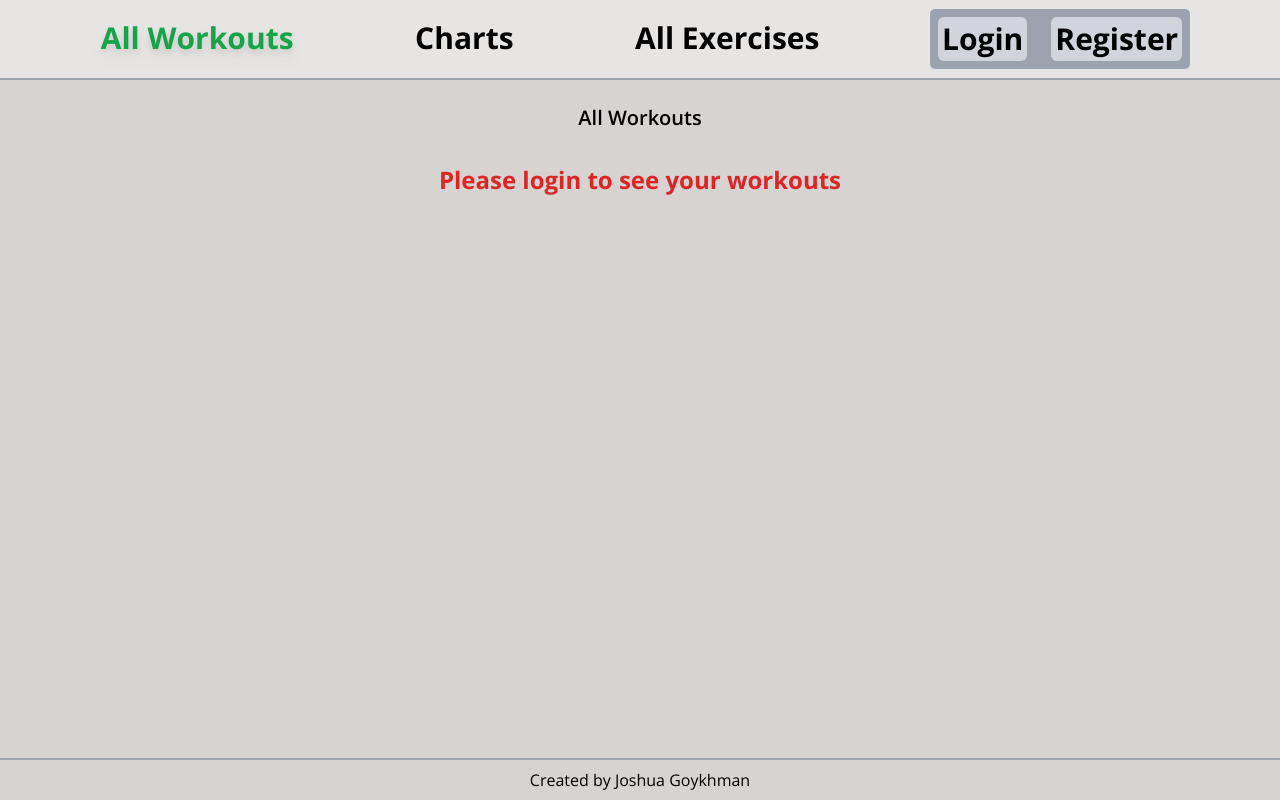
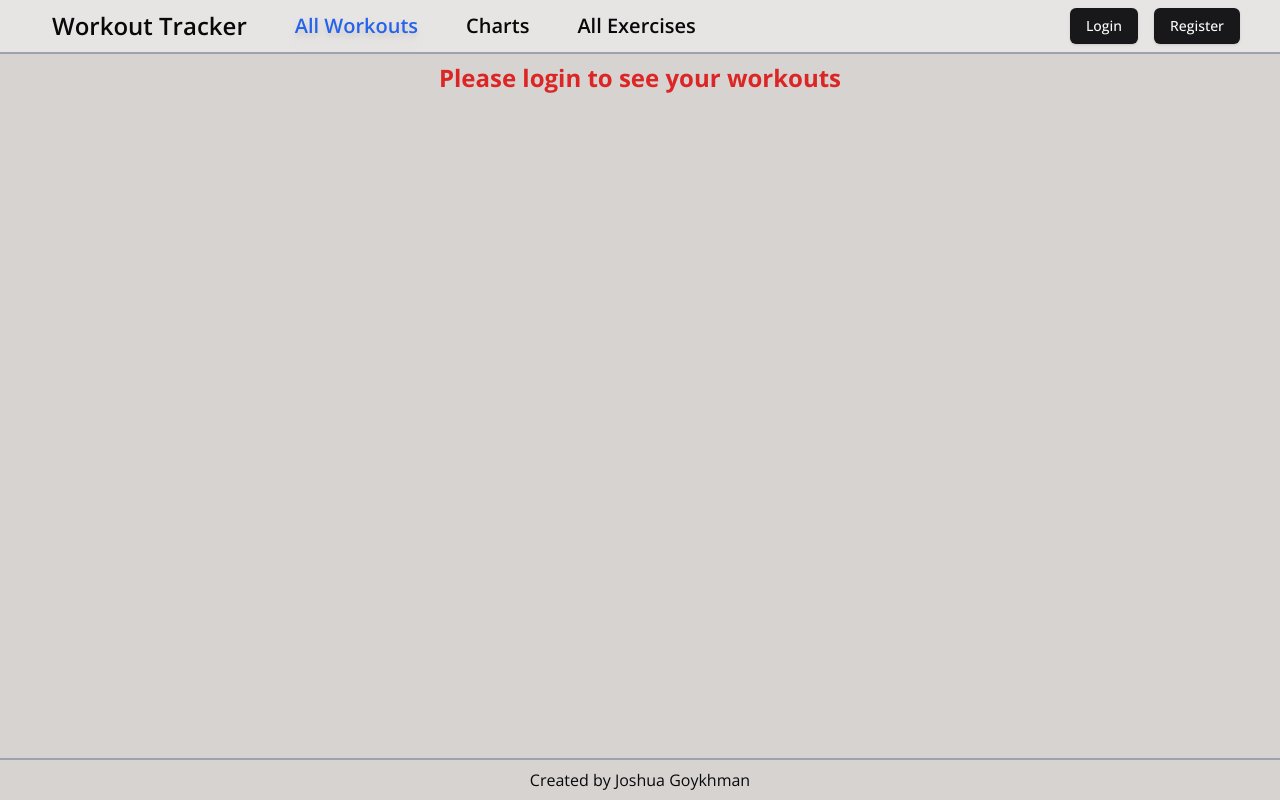
Before and after one commit to jgoyk/WorkoutTracker, a React (Vite) app in the folder frontend/: page / in a window 1280 px wide. Built offline with nearby package versions, Linux system fonts and the light colour scheme.

Commit message:
Implemented shadcn and modified home,login, and register page css

```diff
--- a/frontend/src/components/navBar.jsx
+++ b/frontend/src/components/navBar.jsx
@@ -1,45 +1,49 @@
 import { useContext } from "react"
 import { Link, NavLink } from "react-router-dom"
 import { AuthContext } from "../context/authContext"
-
+import { Button } from "@/components/ui/button"
 
 function NavBar() {
   const {currentUser, logout} = useContext(AuthContext)
     return (
-      <div className="flex flex-row border-b-2 border-gray-400 py-2 px-10 justify-around">
+      <div className="flex flex-row border-b-2 border-gray-400 py-2 px-10 justify-between">
+        <div className="flex flex-row gap-6">
+          <div className="flex font-semibold text-2xl px-3 items-center cursor-default">Workout Tracker</div>
           <NavLink to={"/"}
             className={({ isActive, isPending }) =>
-            isPending ? "text-red-400 font-bold text-3xl p-3" : isActive ? "text-green-600 drop-shadow-lg font-bold text-3xl p-3" : "font-bold text-3xl p-3"
+              `flex font-semibold text-xl px-3 items-center hover:text-blue-700 ${isPending ? "text-blue-100 drop-shadow-lg" : isActive ? "text-blue-600 drop-shadow-lg" : ""}`
             }>
             All Workouts
           </NavLink>
           <NavLink to={"/charts"}
             className={({ isActive, isPending }) =>
-            isPending ? "text-red-400 font-bold text-3xl p-3" : isActive ? "text-green-600 drop-shadow-lg font-bold text-3xl p-3" : "font-bold text-3xl p-3"
+              `flex font-semibold text-xl px-3 items-center hover:text-blue-600 ${isPending ? "text-blue-100 drop-shadow-lg" : isActive ? "text-blue-600 drop-shadow-lg" : ""}`
             }>
               Charts
           </NavLink>
           <NavLink to={"/exercises"}
             className={({ isActive, isPending }) =>
-            isPending ? "text-red-400 font-bold text-3xl p-3" : isActive ? "text-green-600 drop-shadow-lg font-bold text-3xl p-3" : "font-bold text-3xl p-3"
+              `flex font-semibold text-xl px-3 items-center hover:text-blue-600 ${isPending ? "text-blue-100 drop-shadow-lg" : isActive ? "text-blue-600 drop-shadow-lg" : ""}`
             }>
               All Exercises
           </NavLink>
-        {/* <div>{currentUser?.username}</div> */}
+        </div>
+
         {currentUser ?
-          <button onClick={logout} className="font-semibold text-xl">Logout</button> :
-          <div className="flex flex-row gap-6 border bg-gray-400 rounded-md p-2">
-            <NavLink to={"/login" }
-              className={({ isActive, isPending }) =>
-                isPending ? "text-red-400 font-bold text-3xl bg-gray-300 rounded-md" : isActive ? "text-green-600 drop-shadow-lg font-bold text-3xl bg-gray-300 rounded-md p-1" : "font-bold text-3xl bg-gray-300 rounded-md hover:bg-gray-600 hover:text-white p-1"
-              }>
+
+          <Button onClick={logout} className="">Logout</Button>
+
+          :
+          <div className="flex flex-row min-h-full items-center gap-4">
+            <NavLink to={"/login" }>
+              <Button className="">
                 Login
+              </Button>
             </NavLink>
-            <NavLink to={"/register" }
-              className={({ isActive, isPending }) =>
-                isPending ? "text-red-400 font-bold text-3xl" : isActive ? "text-green-600 drop-shadow-lg font-bold text-3xl bg-gray-300 rounded-md p-1" : "font-bold text-3xl  bg-gray-300 rounded-md hover:bg-gray-600 hover:text-white p-1"
-              }>
+            <NavLink to={"/register" }>
+              <Button className="">
                 Register
+              </Button>
             </NavLink>
           </div>
         }
--- /dev/null
+++ b/frontend/src/components/ui/button.jsx
@@ -0,0 +1,48 @@
+import * as React from "react"
+import { Slot } from "@radix-ui/react-slot"
+import { cva } from "class-variance-authority";
+
+import { cn } from "@/lib/utils"
+
+const buttonVariants = cva(
+  "inline-flex items-center justify-center whitespace-nowrap rounded-md text-sm font-medium transition-colors focus-visible:outline-none focus-visible:ring-1 focus-visible:ring-ring disabled:pointer-events-none disabled:opacity-50",
+  {
+    variants: {
+      variant: {
+        default:
+          "bg-primary text-primary-foreground shadow hover:bg-primary/90",
+        destructive:
+          "bg-destructive text-destructive-foreground shadow-sm hover:bg-destructive/90",
+        outline:
+          "border border-input bg-background shadow-sm hover:bg-accent hover:text-accent-foreground",
+        secondary:
+          "bg-secondary text-secondary-foreground shadow-sm hover:bg-secondary/80",
+        ghost: "hover:bg-accent hover:text-accent-foreground",
+        link: "text-primary underline-offset-4 hover:underline",
+      },
+      size: {
+        default: "h-9 px-4 py-2",
+        sm: "h-8 rounded-md px-3 text-xs",
+        lg: "h-10 rounded-md px-8",
+        icon: "h-9 w-9",
+      },
+    },
+    defaultVariants: {
+      variant: "default",
+      size: "default",
+    },
+  }
+)
+
+const Button = React.forwardRef(({ className, variant, size, asChild = false, ...props }, ref) => {
+  const Comp = asChild ? Slot : "button"
+  return (
+    (<Comp
+      className={cn(buttonVariants({ variant, size, className }))}
+      ref={ref}
+      {...props} />)
+  );
+})
+Button.displayName = "Button"
+
+export { Button, buttonVariants }
--- a/frontend/src/index.css
+++ b/frontend/src/index.css
@@ -5,3 +5,117 @@
 body {
     @apply font-openSans;
 }
+
+@layer base {
+  :root {
+
+        --background: 0 0% 100%;
+
+        --foreground: 240 10% 3.9%;
+
+        --card: 0 0% 100%;
+
+        --card-foreground: 240 10% 3.9%;
+
+        --popover: 0 0% 100%;
+
+        --popover-foreground: 240 10% 3.9%;
+
+        --primary: 240 5.9% 10%;
+
+        --primary-foreground: 0 0% 98%;
+
+        --secondary: 240 4.8% 95.9%;
+
+        --secondary-foreground: 240 5.9% 10%;
+
+        --muted: 240 4.8% 95.9%;
+
+        --muted-foreground: 240 3.8% 46.1%;
+
+        --accent: 240 4.8% 95.9%;
+
+        --accent-foreground: 240 5.9% 10%;
+
+        --destructive: 0 84.2% 60.2%;
+
+        --destructive-foreground: 0 0% 98%;
+
+        --border: 240 5.9% 90%;
+
+        --input: 240 5.9% 90%;
+
+        --ring: 240 10% 3.9%;
+
+        --chart-1: 12 76% 61%;
+
+        --chart-2: 173 58% 39%;
+
+        --chart-3: 197 37% 24%;
+
+        --chart-4: 43 74% 66%;
+
+        --chart-5: 27 87% 67%;
+
+        --radius: 0.5rem
+    }
+  .dark {
+
+        --background: 240 10% 3.9%;
+
+        --foreground: 0 0% 98%;
+
+        --card: 240 10% 3.9%;
+
+        --card-foreground: 0 0% 98%;
+
+        --popover: 240 10% 3.9%;
+
+        --popover-foreground: 0 0% 98%;
+
+        --primary: 0 0% 98%;
+
+        --primary-foreground: 240 5.9% 10%;
+
+        --secondary: 240 3.7% 15.9%;
+
+        --secondary-foreground: 0 0% 98%;
+
+        --muted: 240 3.7% 15.9%;
+
+        --muted-foreground: 240 5% 64.9%;
+
+        --accent: 240 3.7% 15.9%;
+
+        --accent-foreground: 0 0% 98%;
+
+        --destructive: 0 62.8% 30.6%;
+
+        --destructive-foreground: 0 0% 98%;
+
+        --border: 240 3.7% 15.9%;
+
+        --input: 240 3.7% 15.9%;
+
+        --ring: 240 4.9% 83.9%;
+
+        --chart-1: 220 70% 50%;
+
+        --chart-2: 160 60% 45%;
+
+        --chart-3: 30 80% 55%;
+
+        --chart-4: 280 65% 60%;
+
+        --chart-5: 340 75% 55%
+    }
+}
+
+@layer base {
+  * {
+    @apply border-border;
+    }
+  body {
+    @apply bg-background text-foreground;
+    }
+}
--- /dev/null
+++ b/frontend/src/lib/utils.js
@@ -0,0 +1,6 @@
+import { clsx } from "clsx";
+import { twMerge } from "tailwind-merge"
+
+export function cn(...inputs) {
+  return twMerge(clsx(inputs));
+}
--- a/frontend/src/routes/home.jsx
+++ b/frontend/src/routes/home.jsx
@@ -47,7 +47,6 @@
 
   return (
     <div className="w-full h-full flex flex-col ">
-      <div className="text-xl font-semibold p-2 m-4 text-center">All Workouts</div>
       {workouts.map((workout, idx) => (
         <WorkoutDetails currentUser={currentUser} currentToken={currentToken} key={idx} workout={workout} onDeleteWorkout={handleDeleteWorkout} onEditWorkout={handleEditWorkout}/>
       ))}
@@ -55,6 +54,7 @@
         <div className="font-bold text-center p-2 text-2xl text-red-600">
           Please login to see your workouts
         </div>
+
         :
         <WorkoutForm currentUser={currentUser} currentToken={currentToken} onAddWorkout={handleAddWorkout}/>
       }
--- a/frontend/src/routes/login.jsx
+++ b/frontend/src/routes/login.jsx
@@ -2,6 +2,7 @@
 import { Link, useNavigate } from "react-router-dom"
 import axios from "axios";
 import { AuthContext } from "../context/authContext.jsx";
+import { Button } from "@/components/ui/button.jsx";
 
 function Register() {
   const [inputs, setInputs] = useState({
@@ -31,7 +32,7 @@
 
 return (
   <div className="w-full h-full flex flex-col p-2">
-    <div className="font-bold text-2xl text-center">Login Page</div>
+    <div className="font-semibold text-center text-xl py-2">Login</div>
     <div className=" flex flex-row w-full justify-center p-2">
       <div className="flex flex-col max-w-md border-2 rounded-md border-gray-600 py-8 px-4 bg-gray-300">
         {err && <p className="text-red-600 font-bold text-center pt-4">Error: {err}</p>}
@@ -43,7 +44,7 @@
                 <input required type="password" placeholder="password" name='password' onChange={handleChange} className="bg-gray-50 border border-gray-300 text-gray-900 text-sm rounded-lg focus:ring-blue-500 focus:border-blue-500 block w-full p-2.5"/>
             </div>
             <div className="flex flex-row justify-center w-full py-2">
-                <button onClick={handleSubmit} className="shadow-md rounded-lg bg-green-300 p-2 border border-black hover:bg-green-400">Login</button>
+                <Button onClick={handleSubmit} className="">Login</Button>
             </div>
         </form>
         <span className="text-center">
--- a/frontend/src/routes/register.jsx
+++ b/frontend/src/routes/register.jsx
@@ -1,6 +1,7 @@
 import { useState } from "react"
 import { Link, useNavigate } from "react-router-dom"
 import axios from "axios";
+import { Button } from "@/components/ui/button";
 
 
 function Register() {
@@ -30,25 +31,21 @@
 
     return (
       <div className="w-full h-full flex flex-col p-2">
-        <div className="font-bold text-2xl text-center">
-            Register
-        </div>
+        <div className="font-semibold text-center text-xl py-2">Register</div>
         <div className="flex flex-row w-full justify-center p-2">
             <div className="flex flex-col max-w-md border-2 rounded-md border-gray-600 py-8 px-4 bg-gray-300">
                 {err && <p className="text-red-600 font-bold text-center pt-4">Error: {err}</p>}
-
-
-                <form className="p-2">
+                <form className="px-16 py-2">
                     <div className="flex flex-col p-2 gap-3">
-                    <label htmlFor="username" className="font-semibold text-center">Username</label>
-                    <input required type="text" placeholder="username" name='username' onChange={handleChange} className="bg-gray-50 border border-gray-300 text-gray-900 text-sm rounded-lg focus:ring-blue-500 focus:border-blue-500 block w-full p-2.5 "/>
-                    <label htmlFor="email" className="font-semibold text-center">Email</label>
+                        <label htmlFor="username" className="font-semibold text-center">Username</label>
+                        <input required type="text" placeholder="username" name='username' onChange={handleChange} className="bg-gray-50 border border-gray-300 text-gray-900 text-sm rounded-lg focus:ring-blue-500 focus:border-blue-500 block w-full p-2.5 "/>
+                        <label htmlFor="email" className="font-semibold text-center">Email</label>
                         <input required type="email" placeholder="email" name='email' onChange={handleChange} className="bg-gray-50 border border-gray-300 text-gray-900 text-sm rounded-lg focus:ring-blue-500 focus:border-blue-500 block w-full p-2.5 "/>
                         <label htmlFor="password" className="font-semibold text-center">Password</label>
                         <input required type="password" placeholder="password" name='password' onChange={handleChange} className="bg-gray-50 border border-gray-300 text-gray-900 text-sm rounded-lg focus:ring-blue-500 focus:border-blue-500 block w-full p-2.5 "/>
                     </div>
                     <div className="flex flex-row justify-center w-full py-2">
-                        <button onClick={handleSubmit} className="shadow-md rounded-full bg-green-300 p-2 border border-black hover:bg-green-400">Register</button>
+                        <Button onClick={handleSubmit} className="">Register</Button>
                     </div>
                 </form>
             <span className="text-center">
--- a/frontend/tailwind.config.js
+++ b/frontend/tailwind.config.js
@@ -1,14 +1,65 @@
 /** @type {import('tailwindcss').Config} */
 const defaultTheme = require('tailwindcss/defaultTheme');
 export default {
-  content: [
+    darkMode: ["class"],
+    content: [
     "./index.html",
     "./src/**/*.{js,ts,jsx,tsx}",
   ],
   theme: {
-    fontFamily: {
-      openSans: ['Open Sans', "sans-serif"]
-    }
+  	fontFamily: {
+  		openSans: ['Open Sans', "sans-serif"]
+  	},
+  	extend: {
+  		borderRadius: {
+  			lg: 'var(--radius)',
+  			md: 'calc(var(--radius) - 2px)',
+  			sm: 'calc(var(--radius) - 4px)'
+  		},
+  		colors: {
+  			background: 'hsl(var(--background))',
+  			foreground: 'hsl(var(--foreground))',
+  			card: {
+  				DEFAULT: 'hsl(var(--card))',
+  				foreground: 'hsl(var(--card-foreground))'
+  			},
+  			popover: {
+  				DEFAULT: 'hsl(var(--popover))',
+  				foreground: 'hsl(var(--popover-foreground))'
+  			},
+  			primary: {
+  				DEFAULT: 'hsl(var(--primary))',
+  				foreground: 'hsl(var(--primary-foreground))'
+  			},
+  			secondary: {
+  				DEFAULT: 'hsl(var(--secondary))',
+  				foreground: 'hsl(var(--secondary-foreground))'
+  			},
+  			muted: {
+  				DEFAULT: 'hsl(var(--muted))',
+  				foreground: 'hsl(var(--muted-foreground))'
+  			},
+  			accent: {
+  				DEFAULT: 'hsl(var(--accent))',
+  				foreground: 'hsl(var(--accent-foreground))'
+  			},
+  			destructive: {
+  				DEFAULT: 'hsl(var(--destructive))',
+  				foreground: 'hsl(var(--destructive-foreground))'
+  			},
+  			border: 'hsl(var(--border))',
+  			input: 'hsl(var(--input))',
+  			ring: 'hsl(var(--ring))',
+  			chart: {
+  				'1': 'hsl(var(--chart-1))',
+  				'2': 'hsl(var(--chart-2))',
+  				'3': 'hsl(var(--chart-3))',
+  				'4': 'hsl(var(--chart-4))',
+  				'5': 'hsl(var(--chart-5))'
+  			}
+  		}
+  	}
   },
-  plugins: [],
+  plugins: [require("tailwindcss-animate")],
+
 }
```
Also changed, not shown: frontend/jsconfig.json (added, +12 -0 lines), frontend/package.json (+13 -4 lines), frontend/vite.config.js (+8 -3 lines), frontend/components.json (added), 1 other file (tests, documents, lock files or other folders). Lines whose indentation alone changed are shown as unchanged.
